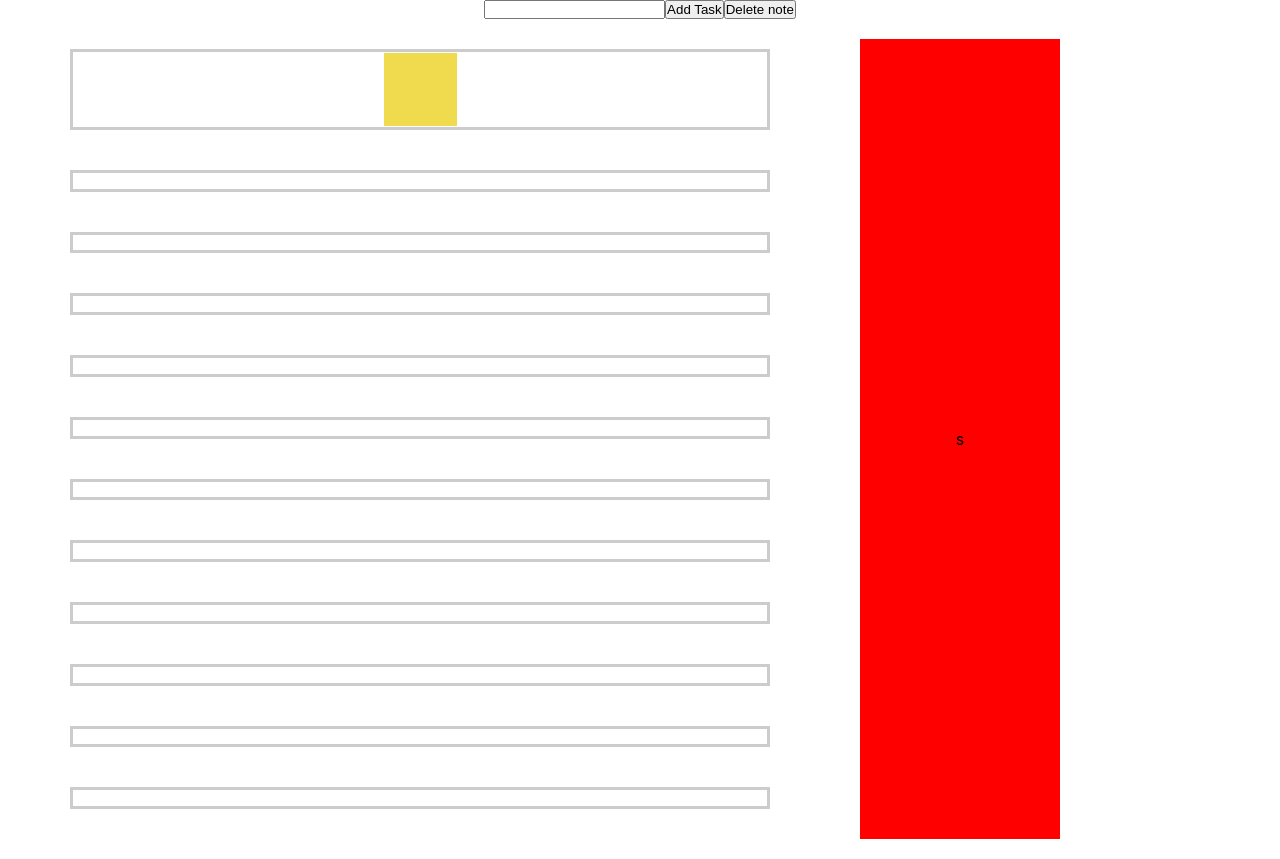
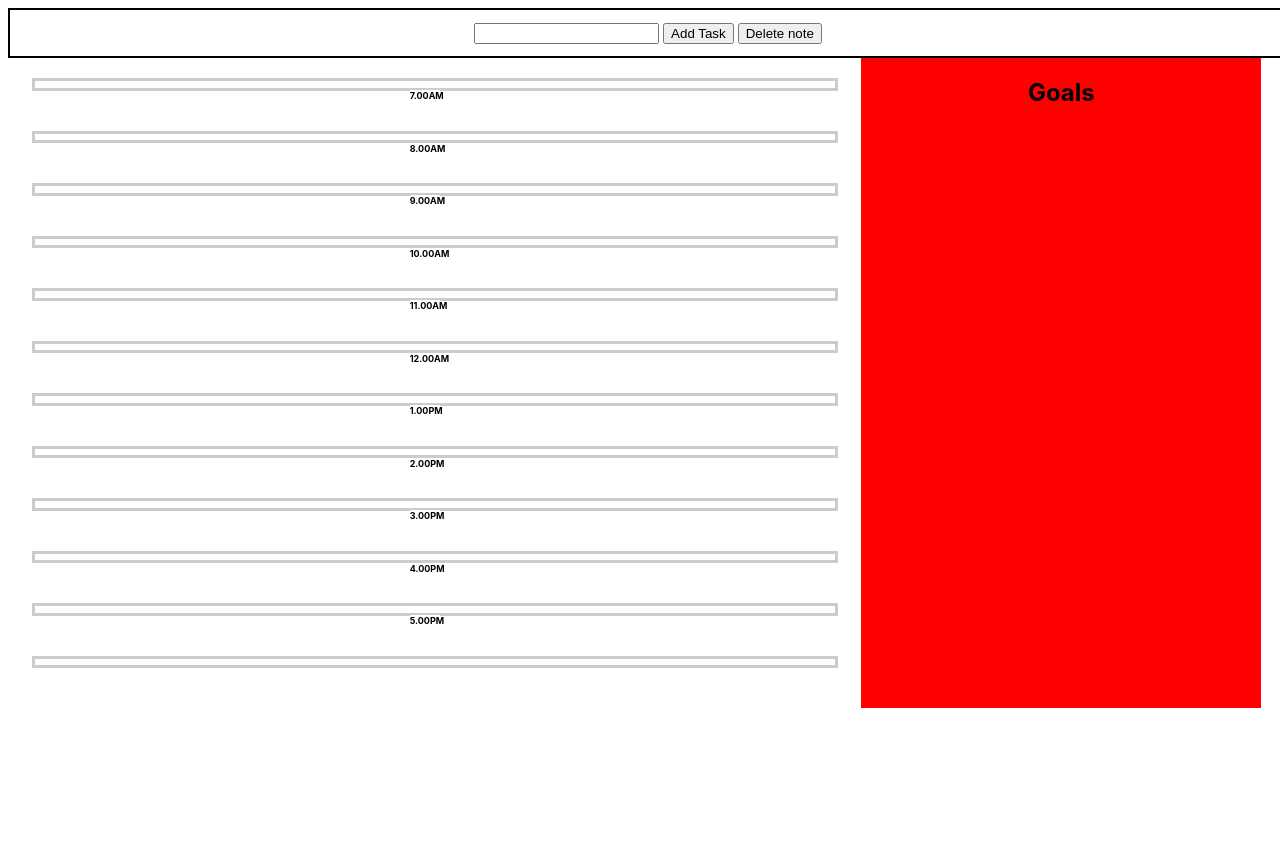
Before and after one commit to ruben-wilson/Multi-Note-front-end, a website: page index.html in a window 1280 px wide. After the commit the page ends 816 px from the top, so only its background shows below. Drawn offline with Linux system fonts and the light colour scheme; no server answers.

Commit message:
changed css layout to use grids

```diff
--- a/index.html
+++ b/index.html
@@ -11,30 +11,31 @@
 </head>
 
 <body>
-  <div id="header" >
-  <input type="text" id="tasks-input" />
-  <button id="add-task">Add Task</button>
-  <button id="delete-note-button">Delete note</button>
+  <!-- <div id="tasksContainer"> </div> -->
+  <div class="page">
+    <div class="headerContainer" id="header">
+      <input class="headerEl" type="text" id="tasks-input" />
+      <button class="headerEl" id="add-task">Add Task</button>
+      <button class="headerEl" id="delete-note-button">Delete note</button>
+    </div>
+  <div class="taskContainer">
+      <div class="box" id="testBox"><h1>6.00AM</h1></div></br>
+      <div class="box"><h1>7.00AM</h1></div></br>
+      <div class="box"><h1>8.00AM</h1></div></br>
+      <div class="box"><h1>9.00AM</h1></div></br>
+      <div class="box"><h1>10.00AM</h1></div></br>
+      <div class="box"><h1>11.00AM</h1></div></br>
+      <div class="box"><h1>12.00AM</h1></div></br>
+      <div class="box"><h1>1.00PM</h1></div></br>
+      <div class="box"><h1>2.00PM</h1></div></br>
+      <div class="box"><h1>3.00PM</h1></div></br>
+      <div class="box"><h1>4.00PM</h1></div></br>
+      <div class="box"><h1>5.00PM</h1></div></br>
   </div>
-  <!-- <div id="tasksContainer"> </div> -->
-  <div class="container" id = "testContainer">
-      <div class="box">
-        <div class="tasks" id="task0" draggable="true">
-        </div></div></br>
-      <div class="box" id="testBox"></div></br>
-      <div class="box"></div></br>
-      <div class="box"></div></br>
-      <div class="box"></div></br>
-      <div class="box"></div></br>
-      <div class="box"></div></br>
-      <div class="box"></div></br>
-      <div class="box"></div></br>
-      <div class="box"></div></br>
-      <div class="box"></div></br>
-      <div class="box"></div></br>
+    <div class="goalsContainer" >
+      <h2>Goals</h2>
     </div>
   </div>
-  <div class="container" id="goalsContainer">s</div>
   <script type="text/javascript" src="bundle.js"></script>
 </body>
 
--- a/styles.css
+++ b/styles.css
@@ -1,49 +1,101 @@
-/* body{
-  cursor: pointer;
-}
-
-.tasks{
-  background-color: black;
-  color: antiquewhite;
-  border-color: yellowgreen;
-  border-width: 2rem;
-  transform: translate3d(50px, 50px, 0);
-}
-
-#tasksContainer{
-  height: 50rem;
-  width: 50rem;
-  background-color: blue;
-} */
-
-* {
+/* * {
   margin: 0;
   padding: 0;
   box-sizing: border-box;
-}
+} */
 
 body {
   font-family: -apple-system, BlinkMacSystemFont, 'Segoe UI', Roboto, Oxygen, Ubuntu, Cantarell, 'Open Sans', 'Helvetica Neue', sans-serif;
   font-size: 16px;
   background-color: #fff;
-  overflow: scroll;
 }
 
-h1 {
-  color: #323330;
+.page{
+  width: 100vw;
+  height: 100vh;
+
+  display: grid;
+
+  grid-template-columns: 1fr 1fr 1fr;
+
+  grid-template-rows: 50px 1fr 1fr 100px;
 }
 
+.taskContainer {
+  /* float: left; */
+  /* height: 100vh;
+  width: 720px; */
 
-.container {
-  float: left;
-  width: 800px;
-  height: 100vh;
+  grid-column-start: 1;
+  grid-column-end: 3;
+  grid-row-start: 2;
+  grid-row-end: 4;
   display: flex;
   flex-direction: column;
   justify-content: center;
   align-items: center;
-  margin: 20px;
-  overflow: scroll;
+   margin: 10px;
+  overflow-x: hidden;
+  overflow-y: auto;
+}
+
+.goalsContainer {
+  grid-column: 3;
+  grid-row-start: 2;
+  grid-row-end: 4;
+  width: 25rem;
+  background: red;
+  display: flex;
+  justify-content: center;
+
+}
+
+.headerContainer {
+  border: solid 2px black;
+
+  grid-column-start: 1;
+  grid-column-end: 4;
+  grid-row: 1;
+  display: flex;
+  justify-content: center;
+  align-items: center;
+}
+
+.headerEl{
+  margin: 2px;
+}
+
+h1 {
+  font-size: 9px;
+  margin-top: -82px;
+  margin-bottom: 0px;
+  width: 30px;
+  margin-right: 20px;
+  background: white;
+}
+
+.box {
+  /* flex-basis: 100px; */
+  height: 100vh;
+  width: 50rem;
+  border: solid 3px #ccc;
+  margin: 10px;
+  grid-column: 2;
+
+
+
+  /* align items in the box */
+  display: flex;
+  align-items: center;
+  justify-content: center;
+
+}
+
+.tasks {
+  height: 75px;
+  width: 75px;
+  background-color: #F0DB4F;
+  border: 1px double white;
 
 }
 
@@ -56,44 +108,10 @@ h1 {
   margin: 20px 0;
 }
 
-.box {
-  flex-basis: 100px;
-  height: 150px;
-  width: 700px;
-  border: solid 3px #ccc;
-  margin: 10px;
-
-  /* align items in the box */
-  display: flex;
-  align-items: center;
-  justify-content: center;
-
-}
-
-
 .drag-over {
   border: dashed 3px red;
-}
-
-.tasks {
-  height: 75px;
-  width: 75px;
-  background-color: #F0DB4F;
-  border: 1px double white;
-
 }
 
 .hide {
   display: none;
 }
-
-#goalsContainer{
-  float: left;
-  width: 200px;
-  background: red;
-}
-
-#header{
-  display: flex;
-  justify-content: center;
-}
```
Also changed, not shown: index.js (+0 -40 lines), lib/components/dropboxview.js (+4 -4 lines), lib/components/tasksView.js (+0 -16 lines).
